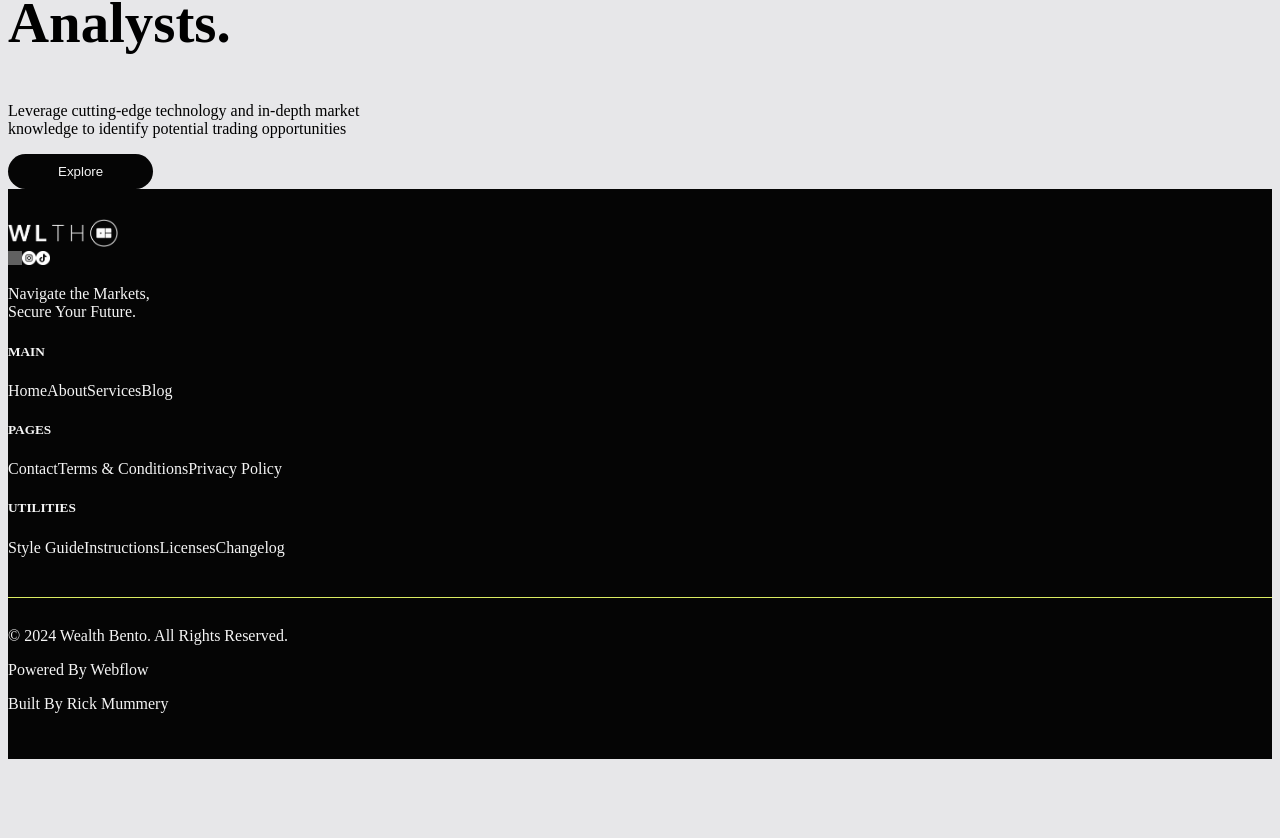
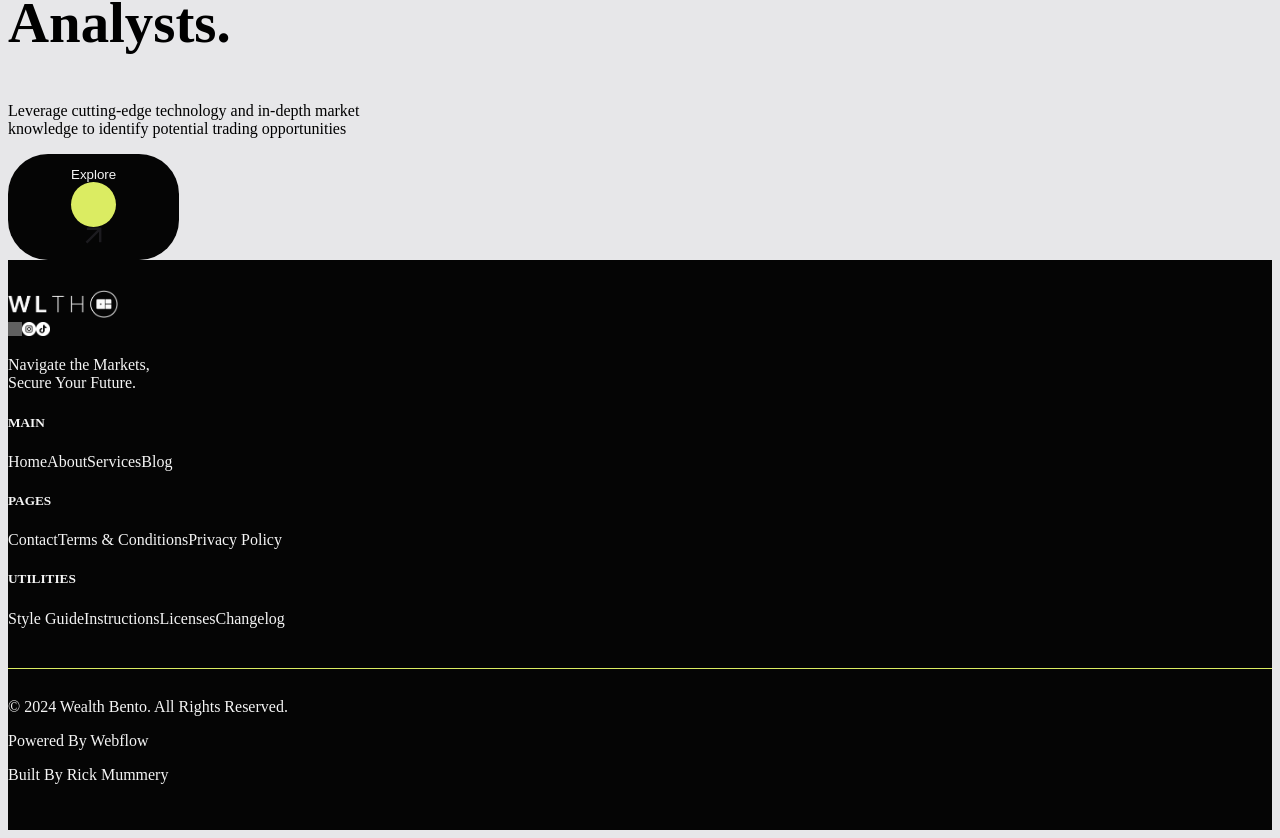
Before and after one commit to GeorgiosDrivas/wealth-bendo-website, a React app: page / in a window 1280 px wide. Shown: the part 1914-2752 px from the top of the page. Before the commit the page ends 2681 px from the top, so only its background shows below. Built offline with nearby package versions, Linux system fonts and the light colour scheme; grey boxes are pictures that could not be loaded; the HTML template or start-up script is replaced by a standard one.

Commit message:
Experts component button

```diff
--- a/src/components/experts.tsx
+++ b/src/components/experts.tsx
@@ -34,7 +34,21 @@ export default function Experts() {
                 Leverage cutting-edge technology and in-depth market <br />
                 knowledge to identify potential trading opportunities
               </p>
-              <button className="text-uppercase button">Explore</button>
+              <button className="text-uppercase button position-relative">
+                Explore
+                <div className="btn-arrow-bg position-absolute"></div>
+                <svg
+                  className="position-absolute btn-svg"
+                  xmlns="http://www.w3.org/2000/svg"
+                  viewBox="0 0 14 14"
+                  fill="none"
+                >
+                  <path
+                    d="M1.9 13.5L0.5 12.1L10.1 2.5H1.5V0.5H13.5V12.5H11.5V3.9L1.9 13.5Z"
+                    fill="#1C1B1F"
+                  />
+                </svg>
+              </button>
             </div>
           </div>
         </div>
--- a/src/styles/experts.styles.css
+++ b/src/styles/experts.styles.css
@@ -27,7 +27,7 @@
   border-radius: 40px;
   background-color: #050505;
   color: whitesmoke;
-  padding: 10px 50px;
+  padding: 13px 63px;
 }
 
 .experts-content h2 {
@@ -42,3 +42,19 @@
   background-color: #dbec62;
   border-radius: 50%;
 }
+
+.btn-svg {
+  top: 17px;
+  right: 19px;
+  width: 17px;
+  height: 17px;
+}
+
+.btn-arrow-bg {
+  top: 2px;
+  right: 5px;
+  width: 45px;
+  height: 45px;
+  background-color: #dbec62;
+  border-radius: 50px;
+}
```
